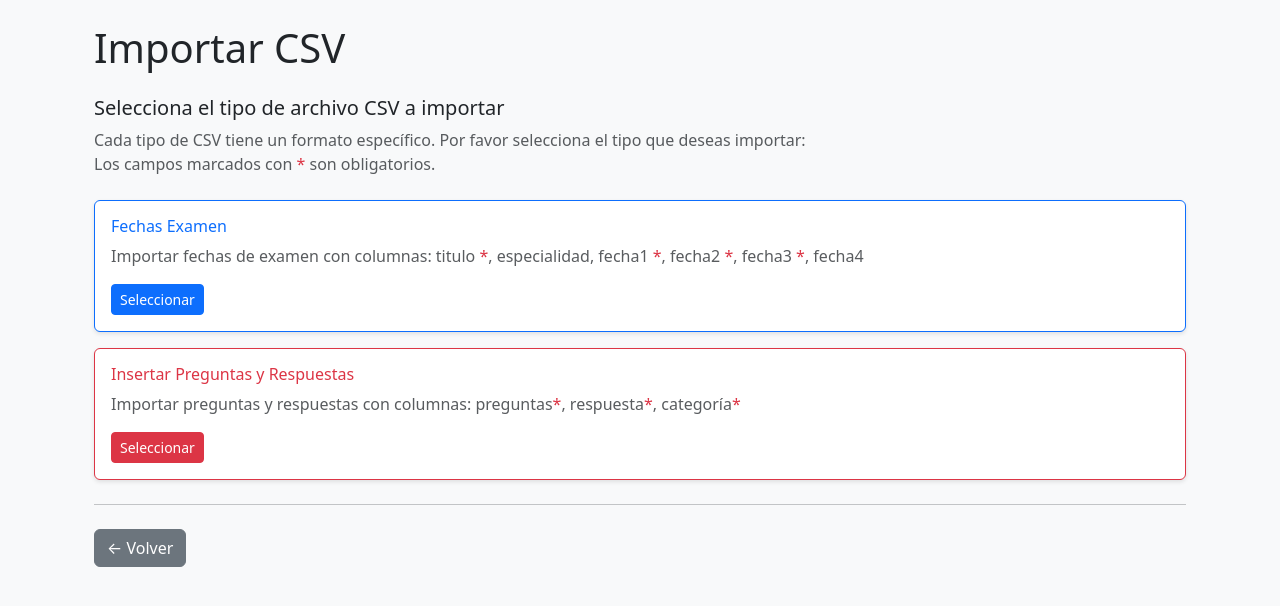
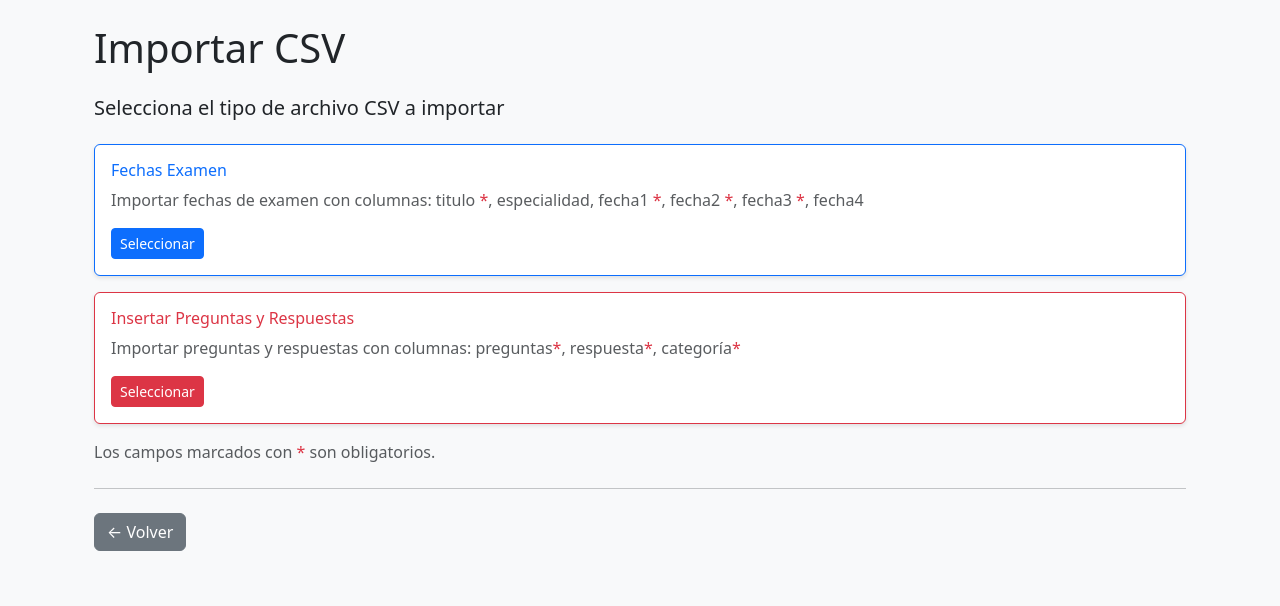
Before and after one commit to mit0110/chatbot_famaf, a FastAPI app: page /admin/csv/upload-csv in a window 1280 px wide. Shown: the part 56-662 px from the top of the page. Run offline with FastAPI, Linux system fonts and the light colour scheme; parts of the project's set-up code (start-up, migrations or seed data) failed here and were passed over.

Commit message:
fix(csv): remove redundant instructions and clarify mandatory fields in CSV import

```diff
--- a/admin_panel/app/templates/csv_type_selector.html
+++ b/admin_panel/app/templates/csv_type_selector.html
@@ -4,11 +4,6 @@ content %}
   <h1>Importar CSV</h1>
 
   <h5 class="mt-4">Selecciona el tipo de archivo CSV a importar</h5>
-  <p class="text-muted">
-    Cada tipo de CSV tiene un formato específico. Por favor selecciona el tipo
-    que deseas importar: </br>
-    Los campos marcados con <span class="text-danger">*</span> son obligatorios.
-  </p>
 
   <div class="row gap-3 mt-4">
         <!-- Opción 1 -->
@@ -40,6 +35,9 @@ content %}
             </div>
           </div>
         </div>
+        <div class="text-muted">
+        Los campos marcados con <span class="text-danger">*</span> son obligatorios.
+        </div>
     </div>
 
   <hr class="my-4" />
```
